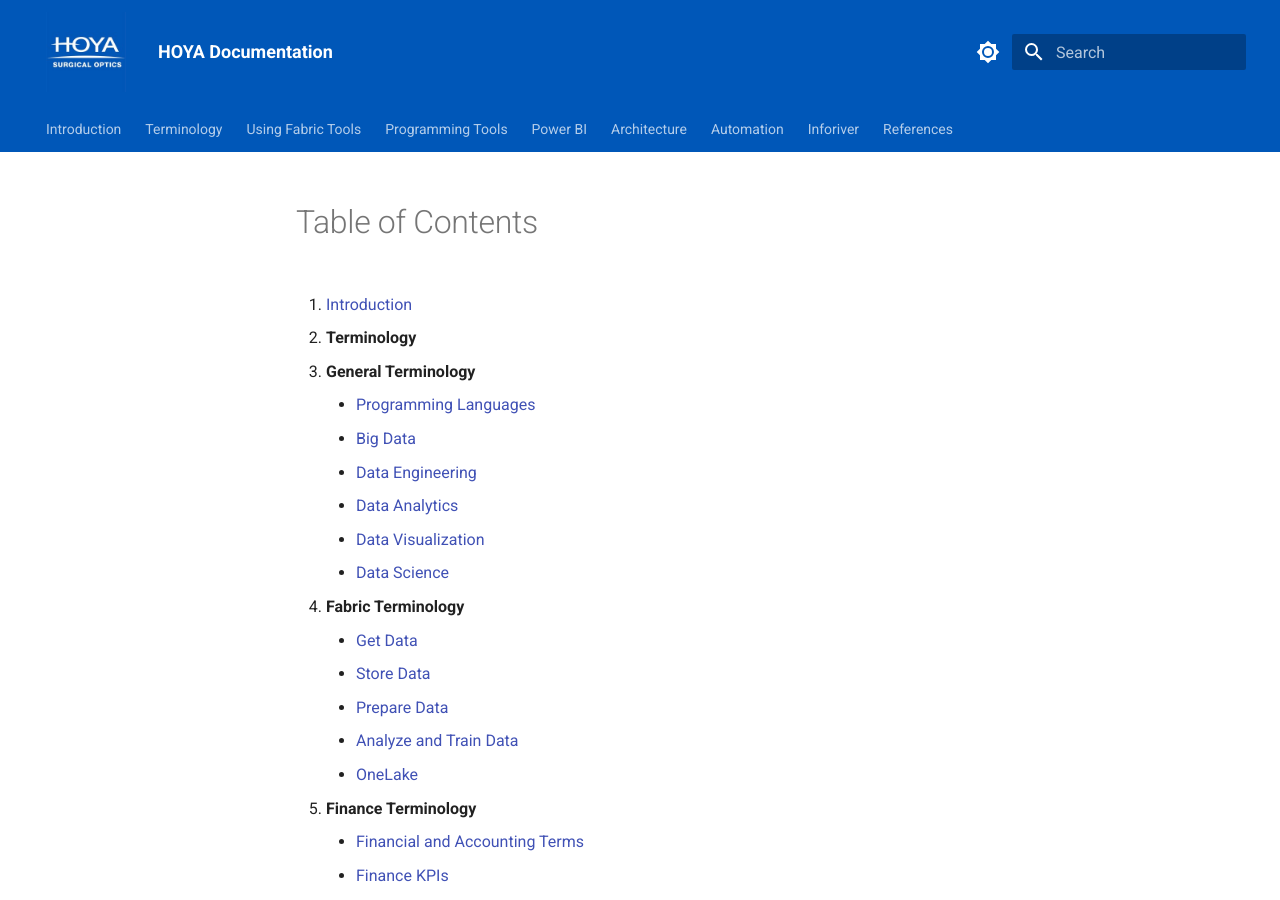
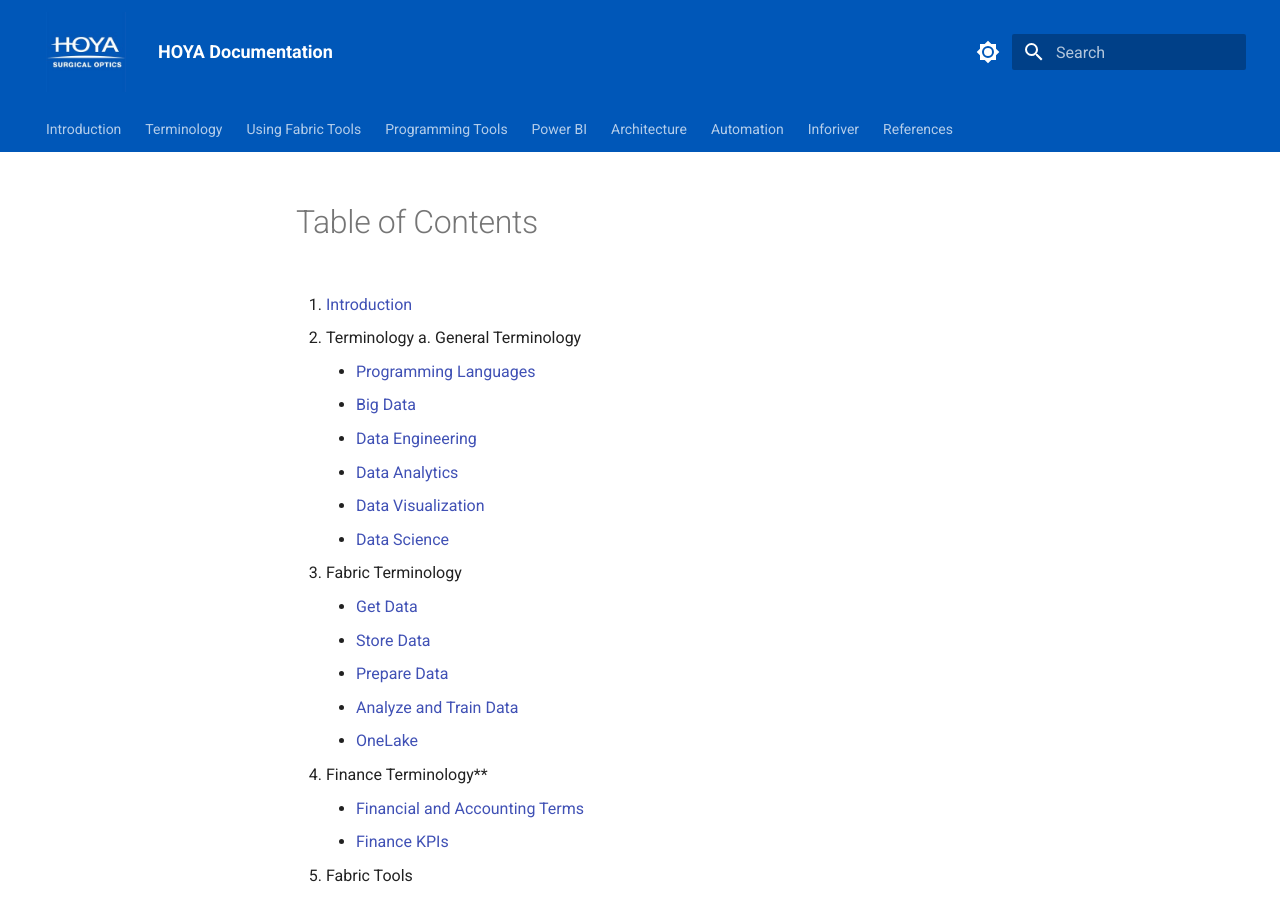
Before and after one commit to valerieljx/HOYA-Documentation, an MkDocs documentation site: the page built from docs/index.md, in a window 1280 px wide and 900 px high. Built offline with MkDocs 1.6.1 and Material for MkDocs 9.7.7, drawn with Linux system fonts in a browser that asks for light colours.

Commit message:
updated content page

```diff
--- a/docs/index.md
+++ b/docs/index.md
@@ -2,25 +2,25 @@
 
 1. [Introduction](introduction/)
 
-2. **Terminology**
-   - **General Terminology**
+2. Terminology
+   a. General Terminology
      - [Programming Languages](general_terminology/languages/)
      - [Big Data](general_terminology/big_data/)
      - [Data Engineering](general_terminology/data_engineering/)
      - [Data Analytics](general_terminology/data_analytics/)
      - [Data Visualization](general_terminology/data_viz/)
      - [Data Science](general_terminology/data_science/)
-   - **Fabric Terminology**
+   - Fabric Terminology
      - [Get Data](terminology/get_data/)
      - [Store Data](terminology/store_data/)
      - [Prepare Data](terminology/prepare_data/)
      - [Analyze and Train Data](terminology/analyze_train_data/)
      - [OneLake](terminology/onelake/)
-   - **Finance Terminology**
+   - Finance Terminology**
      - [Financial and Accounting Terms](finance_terms/finance_accounting_terms/)
      - [Finance KPIs](finance_terms/finance_kpi/)
 
-3. **Fabric Tools**
+3. Fabric Tools
    - [Lakehouse](fabric_tools/lakehouse/)
    - [SQL Analytics Endpoint](fabric_tools/sql_endpoint/)
    - [Notebook](fabric_tools/notebook/)
@@ -32,14 +32,14 @@
    - [ML Model](fabric_tools/ml_model/)
    - [Reports](fabric_tools/reports/)
 
-4. **Programming Tools**
+4. Programming Tools
    - [Git](programming_tools/git/)
 
-5. **PowerBI**
+5. PowerBI
    - [Best Dashboard Design Practices](power_bi/best_design_pracs/)
    - [VertiPaq Engine](power_bi/vertipaq/)
 
-6. **Architecture**
+6. Architecture
    - [Star Schema Design](architecture/star_schema/)
    - [Dimension Design](architecture/dimension_design/)
    - [Fact Design](architecture/fact_design/)
@@ -47,7 +47,7 @@
    - [Data Model Relationships](architecture/relationships/)
    - [Naming Convention](architecture/naming_convention/)
 
-7. **Automation**
+7. Automation
    - [STRAVIS Automation](automation/stravis_automation/)
    - [SAP Automation](automation/sap_automation/)
 
```
Also changed, not shown: site/index.html, site/search/search_index.json, 1 other file.
